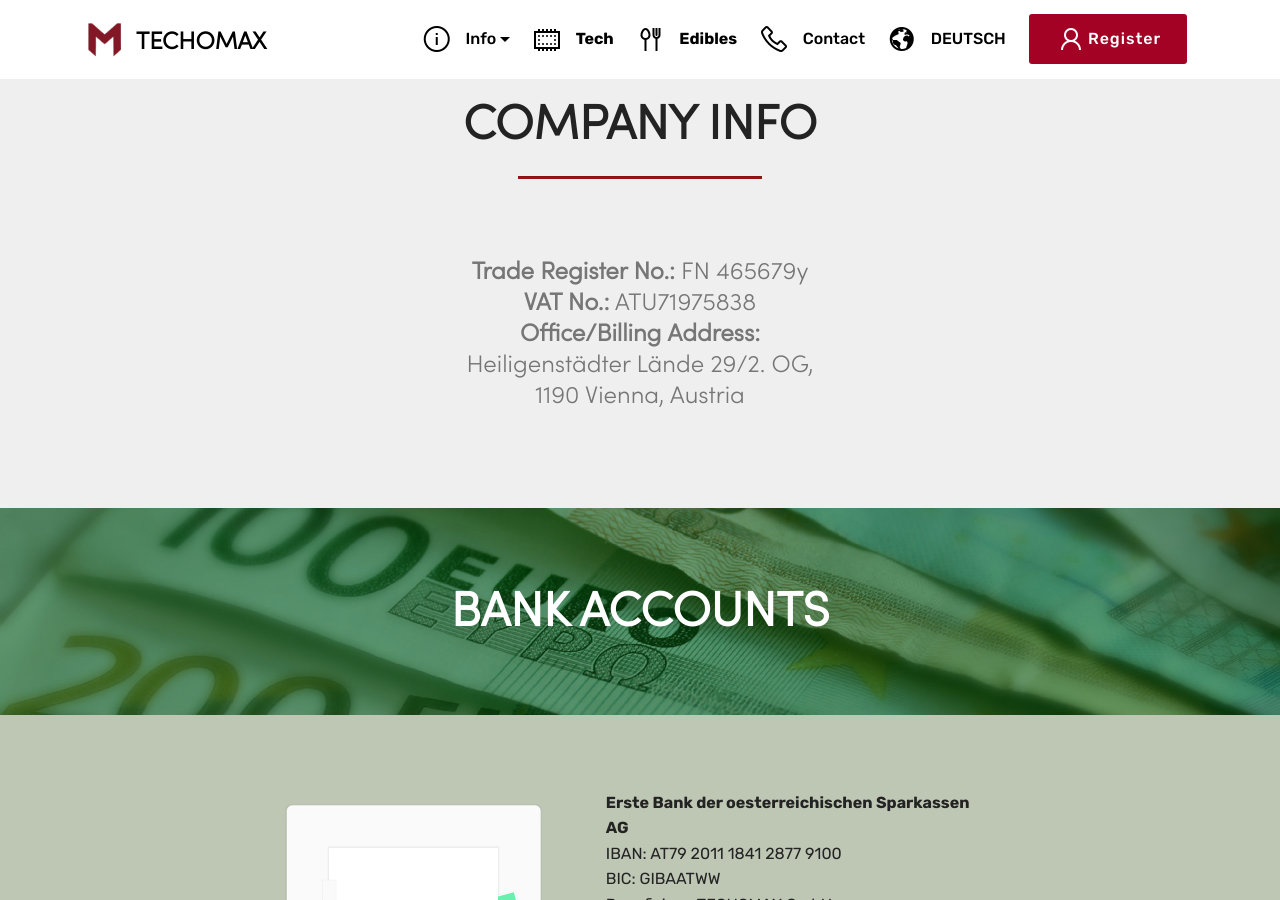
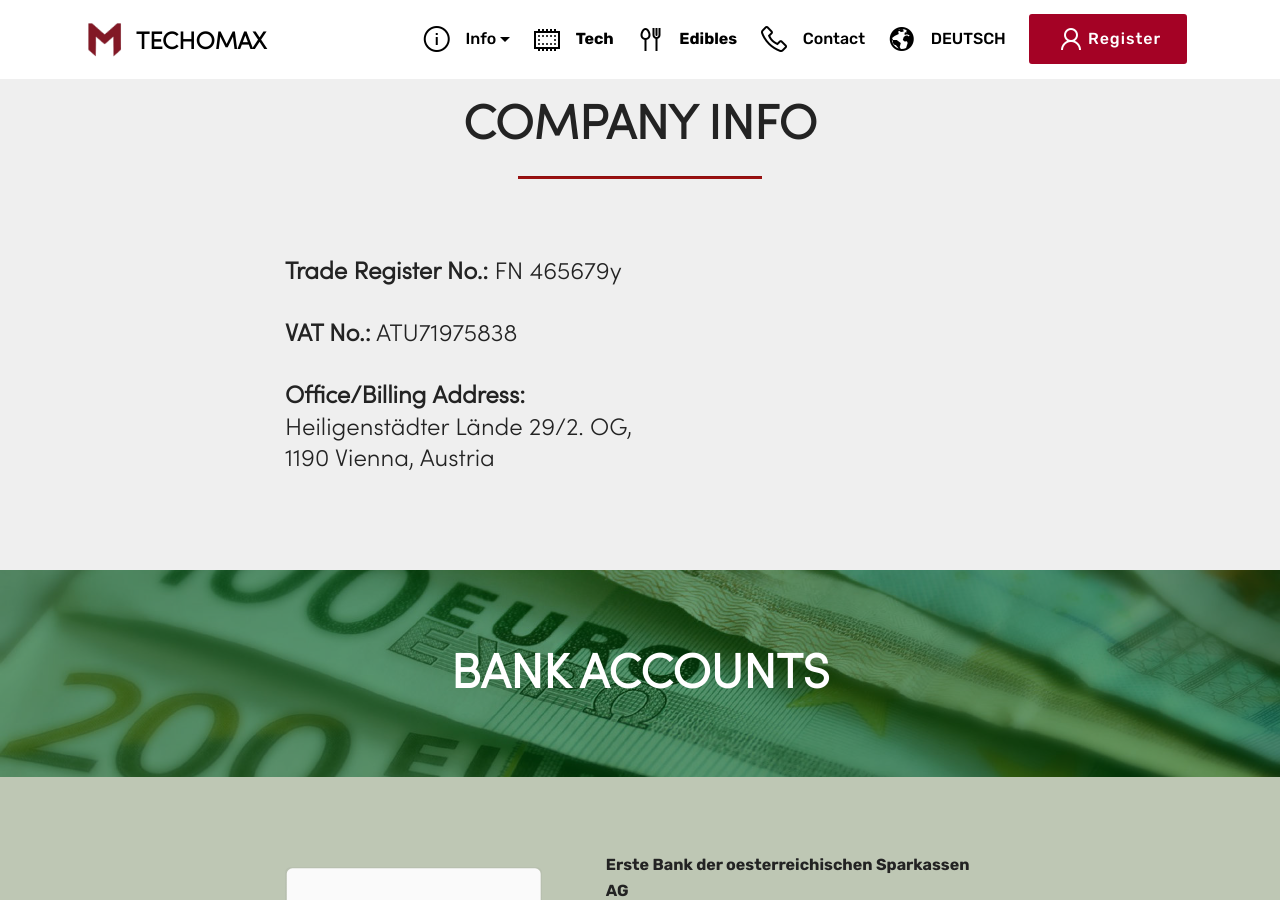
Before and after one commit to techomax/techomax.github.io, a Jekyll site: the page built from en/info.html, in a window 1280 px wide and 900 px high, scrolled down 4289 px. Built offline with Jekyll 4.4.1, drawn with Linux system fonts in a browser that asks for light colours; a script that is not in the unit is left out.

Commit message:
Update info.html

```diff
--- a/_includes/pages/info.html
+++ b/_includes/pages/info.html
@@ -419,20 +419,22 @@
                 <h3 class="mbr-section-subtitle align-center mbr-light mbr-fonts-style display-5">
 
                     {% if page.lang == 'en' %}
-                        <strong>Trade Register No.:</strong> FN 465679y
-                        <br>
-                        <strong>VAT No.:</strong> ATU71975838
-                        <br>
-                        <strong>Office/Billing&nbsp;Address:</strong>
-                        <br>
-                        Heiligenstädter Lände 29/2. OG,
-                        <br>
-                        1190 Vienna, <span style="font-size: 1.5rem;">Austria</span>
+                        <div> <strong>Trade Register No.:</strong> FN 465679y
+                        </div><br>
+                        <div> <strong>VAT No.:</strong> ATU71975838
+                        </div><br>
+                        <div><strong>Office/Billing&nbsp;Address:
+                        </strong>
+                        </div>
+                        <div>Heiligenstädter Lände 29/2. OG,
+                        </div>
+                        <div>1190 Vienna, <span style="font-size: 1.5rem;">Austria</span>
+                        </div>
                       {% else %}
                         <div> <strong>Handelsregister-Nr.:</strong> FN 465679y
-                        </div>
+                        </div><br>
                         <div> <strong>UID-Nr.:</strong> ATU71975838
-                        </div>
+                        </div><br>
                         <div><strong>Büro/Rechnungsadresse:
                         </strong>
                         </div>
```
